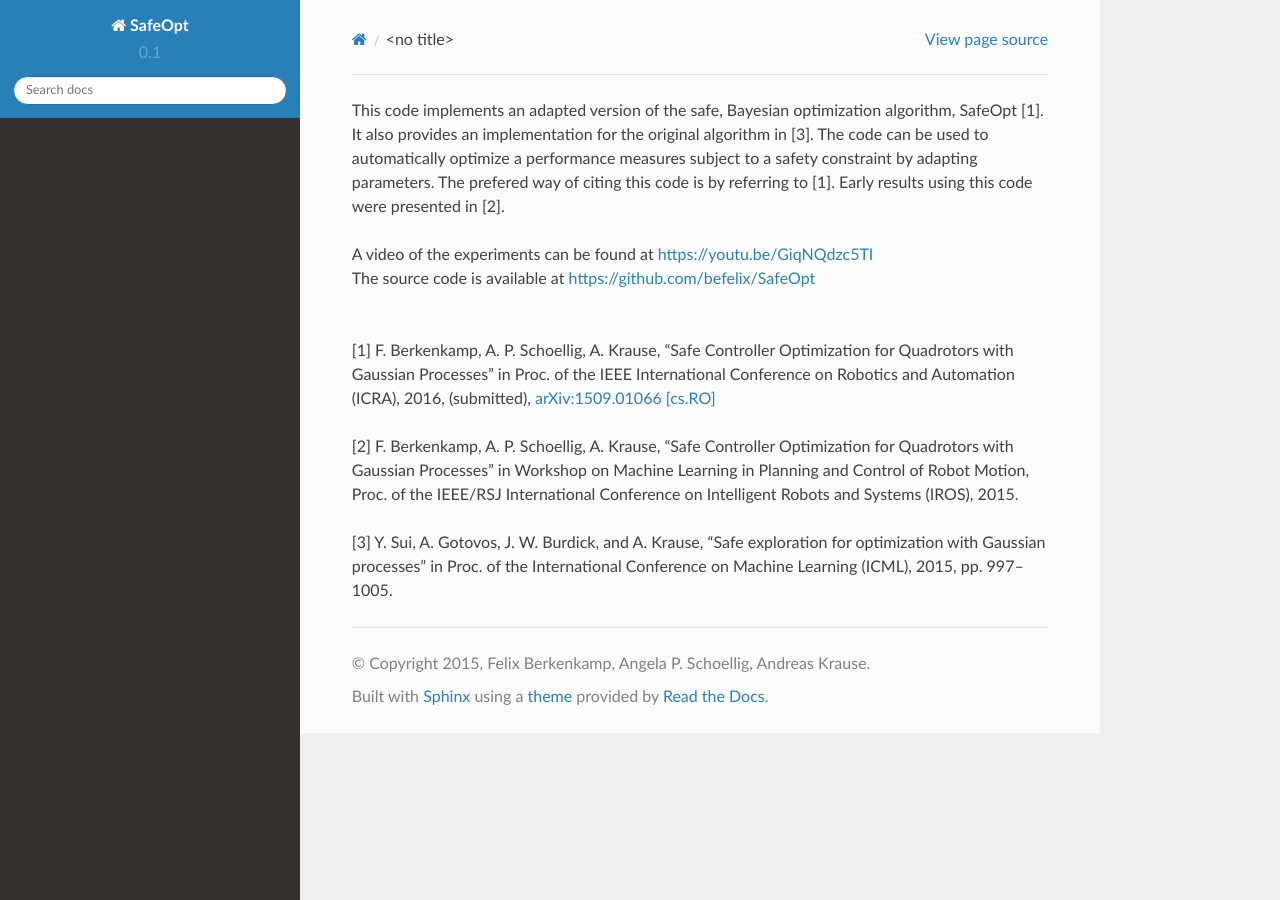
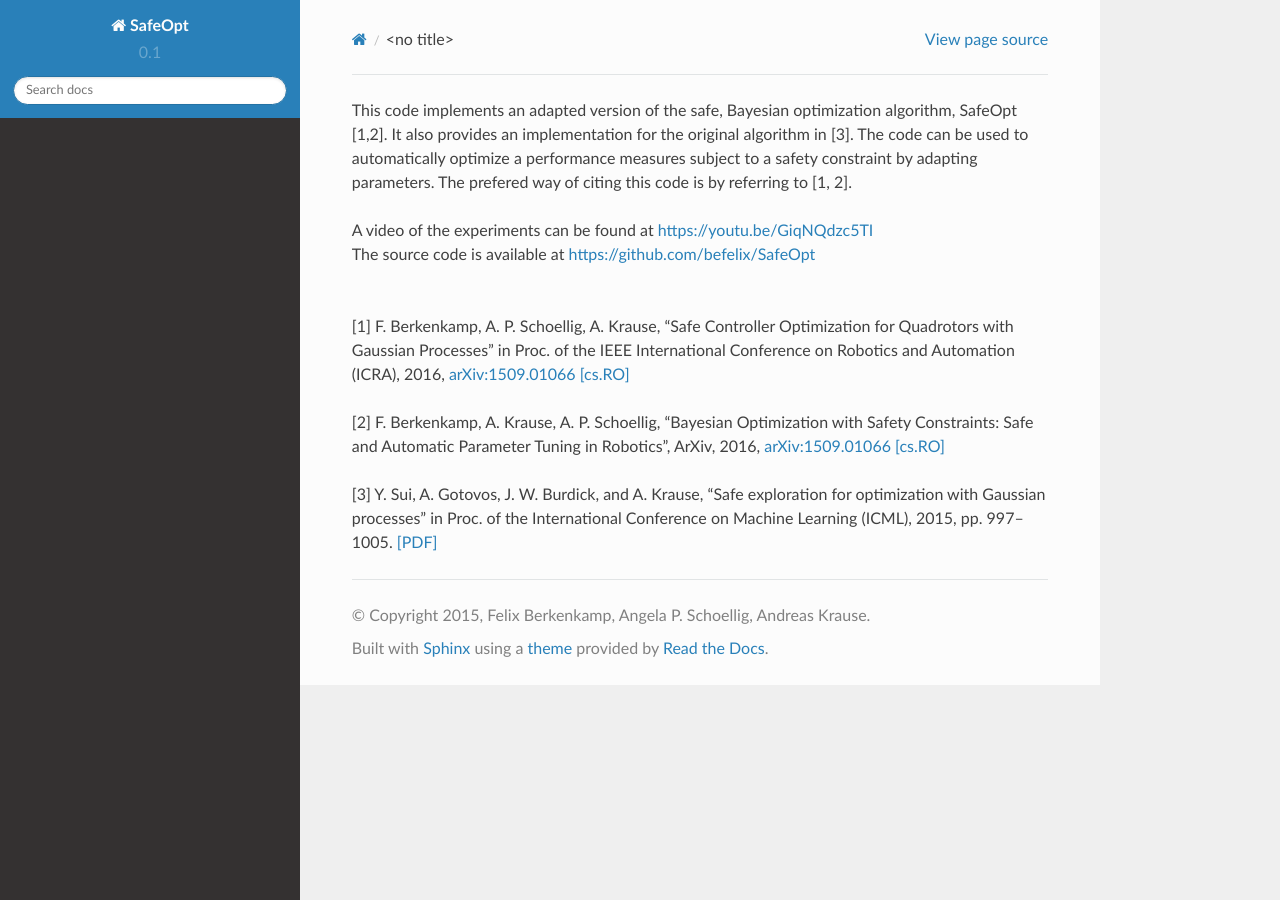
Before and after one commit to befelix/SafeOpt, a Sphinx documentation site: the page built from docs/introduction.rst, in a window 1280 px wide. Built offline with Sphinx 7.4.7 and the Read the Docs theme 2.0.0, drawn with Linux system fonts in a browser that asks for light colours.

Commit message:
Update documentation

```diff
--- a/docs/introduction.rst
+++ b/docs/introduction.rst
@@ -1,11 +1,11 @@
-This code implements an adapted version of the safe, Bayesian optimization algorithm, SafeOpt [1]. It also provides an implementation for the original algorithm in [3]. The code can be used to automatically optimize a performance measures subject to a safety constraint by adapting parameters. The prefered way of citing this code is by referring to [1]. Early results using this code were presented in [2].
+This code implements an adapted version of the safe, Bayesian optimization algorithm, SafeOpt [1,2]. It also provides an implementation for the original algorithm in [3]. The code can be used to automatically optimize a performance measures subject to a safety constraint by adapting parameters. The prefered way of citing this code is by referring to [1, 2].
 
 | A video of the experiments can be found at https://youtu.be/GiqNQdzc5TI
 | The source code is available at https://github.com/befelix/SafeOpt
 |
 
-[1] F. Berkenkamp, A. P. Schoellig, A. Krause, "Safe Controller Optimization for Quadrotors with Gaussian Processes" in Proc. of the IEEE International Conference on Robotics and Automation (ICRA), 2016, (submitted), `arXiv:1509.01066 [cs.RO] <http://arxiv.org/abs/1509.01066>`_
+[1] F. Berkenkamp, A. P. Schoellig, A. Krause, "Safe Controller Optimization for Quadrotors with Gaussian Processes" in Proc. of the IEEE International Conference on Robotics and Automation (ICRA), 2016, `arXiv:1509.01066 [cs.RO] <http://arxiv.org/abs/1509.01066>`_
 
-[2] F. Berkenkamp, A. P. Schoellig, A. Krause, "Safe Controller Optimization for Quadrotors with Gaussian Processes" in Workshop on Machine Learning in Planning and Control of Robot Motion, Proc. of the IEEE/RSJ International Conference on Intelligent Robots and Systems (IROS), 2015.
+[2] F. Berkenkamp, A. Krause, A. P. Schoellig, "Bayesian Optimization with Safety Constraints: Safe and Automatic Parameter Tuning in Robotics", ArXiv, 2016, `arXiv:1509.01066 [cs.RO] <http://arxiv.org/abs/1602.04450>`_
 
-[3] Y. Sui, A. Gotovos, J. W. Burdick, and A. Krause, “Safe exploration for optimization with Gaussian processes” in Proc. of the International Conference on Machine Learning (ICML), 2015, pp. 997–1005.
+[3] Y. Sui, A. Gotovos, J. W. Burdick, and A. Krause, “Safe exploration for optimization with Gaussian processes” in Proc. of the International Conference on Machine Learning (ICML), 2015, pp. 997–1005. `[PDF] <https://las.inf.ethz.ch/files/sui15icml-long.pdf>`_
```
Also changed, not shown: README.md (+13 -10 lines).
